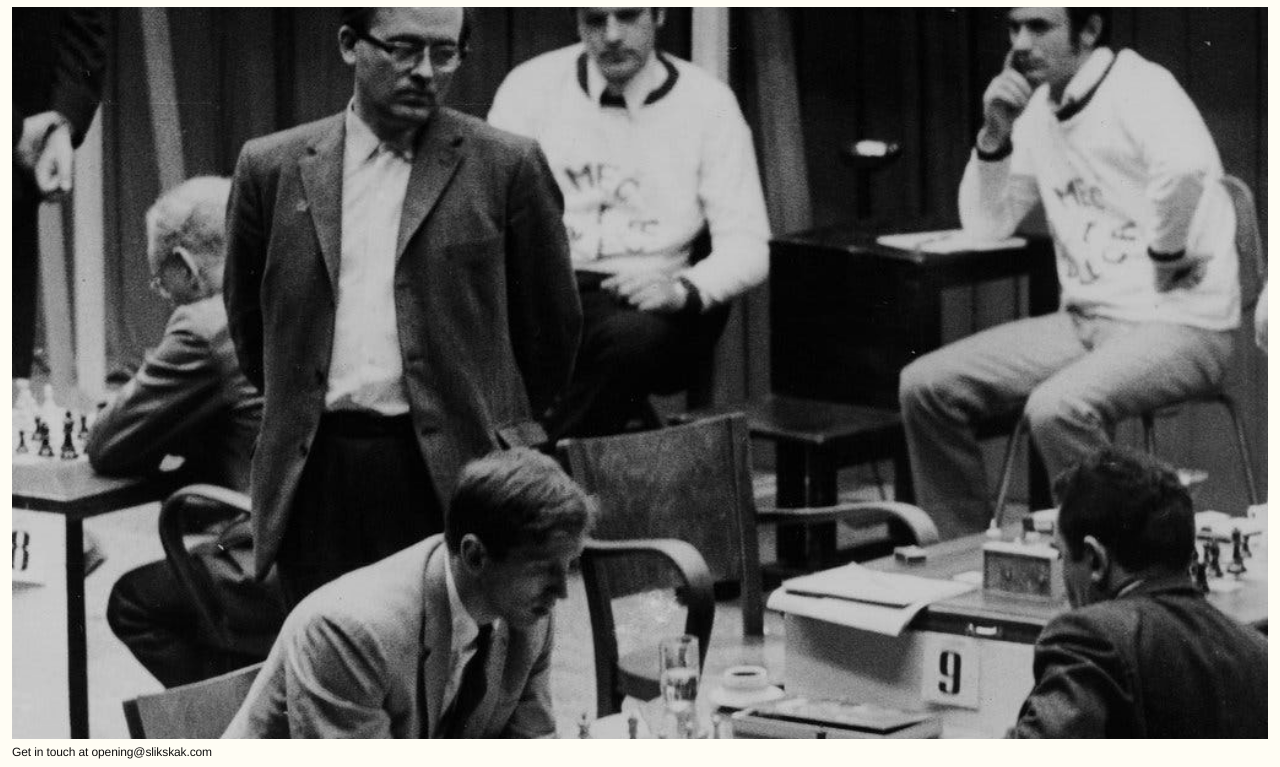
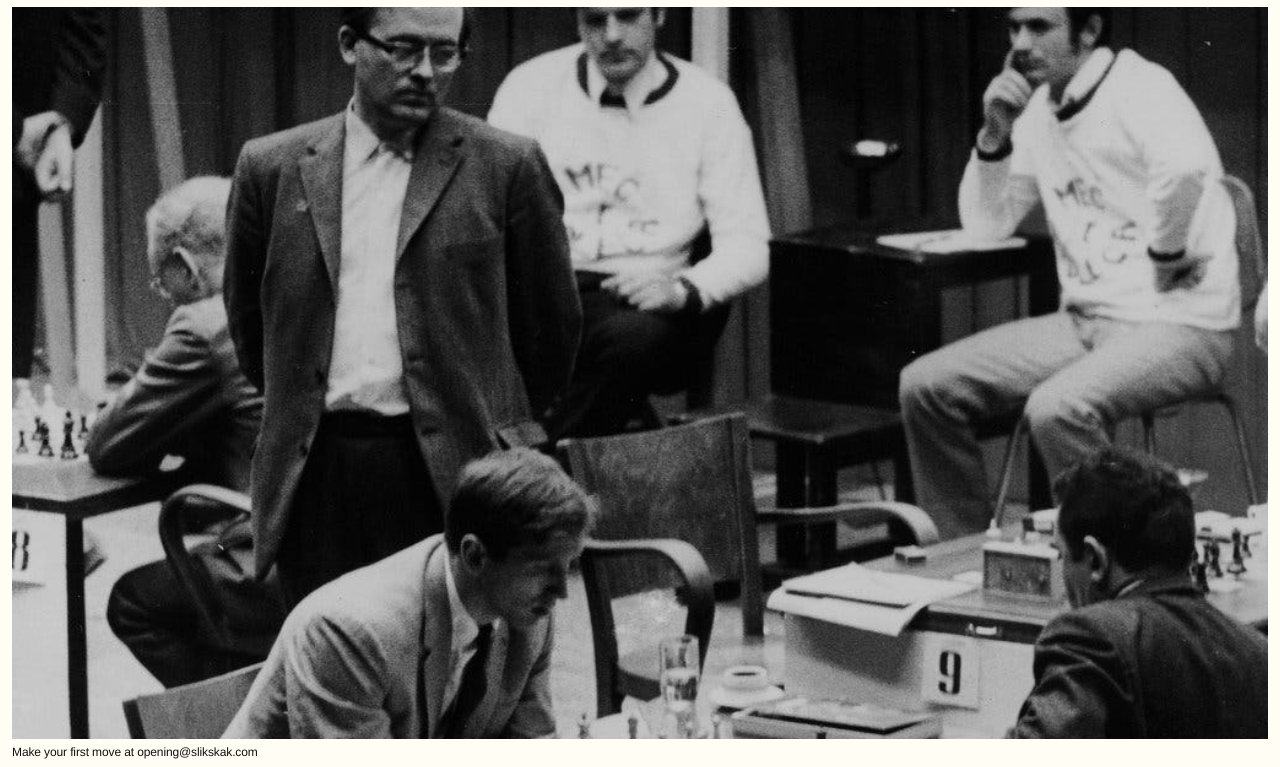
Before and after one commit to willravn/slikskak, a plain HTML site: page index.html in a window 1280 px wide. Shown: the part 33-800 px from the top of the page. Drawn offline with Linux system fonts and the light colour scheme.

Commit message:
Update index.html

```diff
--- a/index.html
+++ b/index.html
@@ -113,7 +113,7 @@ body {
 <div class="hero"></div>
 
 <div class="footer">
-    Get in touch at
+    Make your first move at
     <a href="mailto:opening@slikskak.com">opening@slikskak.com</a>
 </div>
 
```
